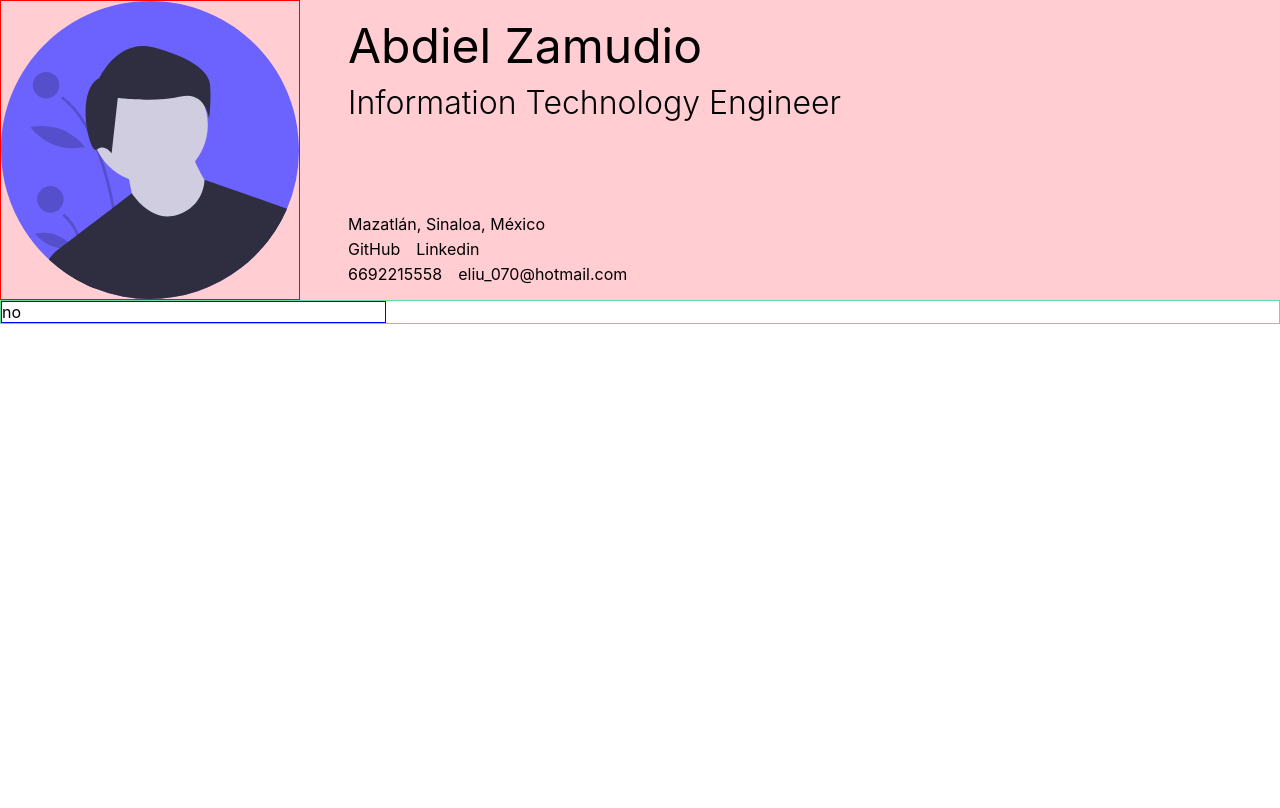
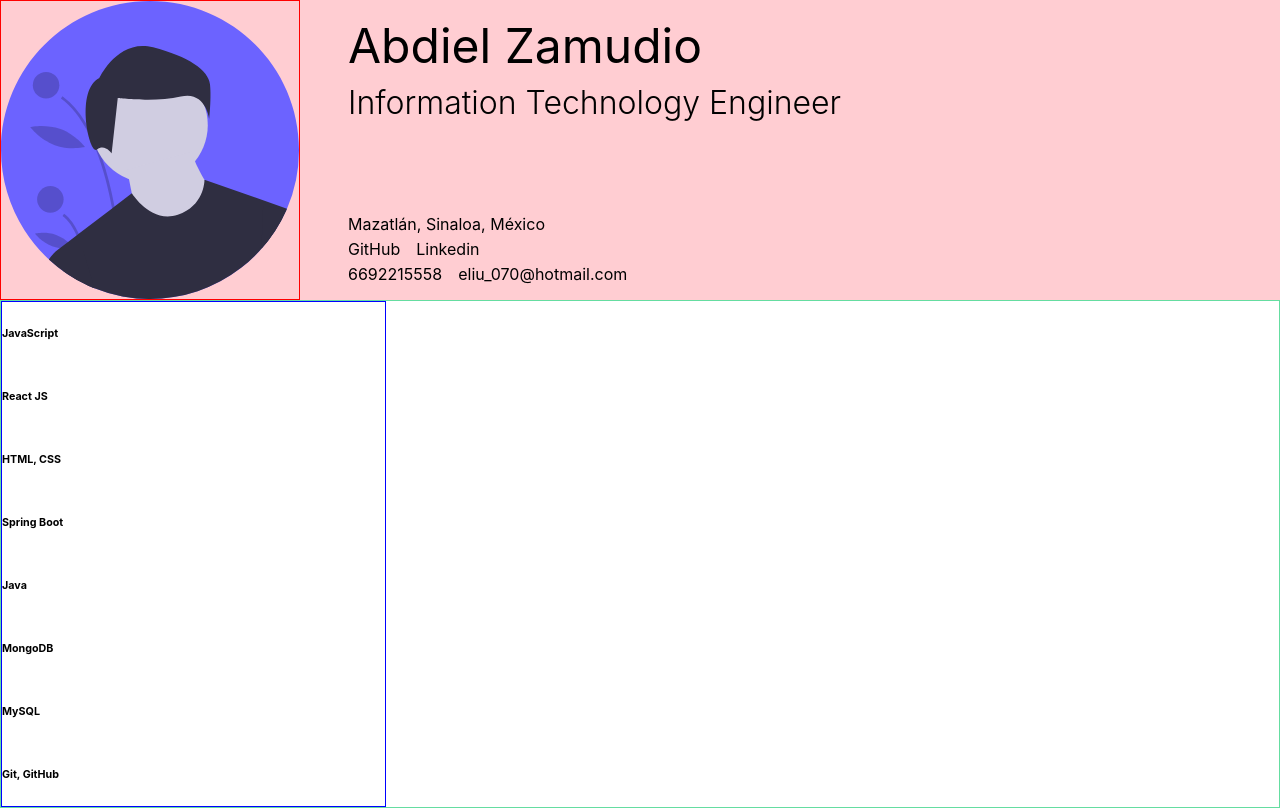
Before and after one commit to eliuabdiel/resume-maker, a React (Create React App) app: page / in a window 1280 px wide. Built offline with nearby package versions, Linux system fonts and the light colour scheme.

Commit message:
added SkillList component and his child Skill component

```diff
--- a/src/App.tsx
+++ b/src/App.tsx
@@ -1,7 +1,7 @@
 import React from 'react';
 import { Body } from './components/body/Body';
 import { Header } from './components/header/Header';
-import { Skills } from './components/skillsList/SkillsList';
+import { SkillsList } from './components/skillsList/SkillsList';
 import avatar from './img/avatar-default.svg'
 const resumeContent = {
   personalInformation: {
@@ -12,11 +12,45 @@ const resumeContent = {
     country: "México",
     github: "https://github.com/eliuabdiel",
     linkedin: "https://www.linkedin.com/in/abdiel-zamudio/",
-    number: 6692215558,
+    number: "6692215558",
     email: "eliu_070@hotmail.com"
   },
   HeaderBackgroundColor: "#ffcdd2",
-  profileUrlImg: avatar
+  profileUrlImg: avatar,
+  skills: [
+    {
+      name: "JavaScript",
+      level: 90,
+    },
+    {
+      name: "React JS",
+      level: 80,
+    },
+    {
+      name: "HTML, CSS",
+      level: 80,
+    },
+    {
+      name: "Spring Boot",
+      level: 60,
+    },
+    {
+      name: "Java",
+      level: 70,
+    },
+    {
+      name: "MongoDB",
+      level: 60,
+    },
+    {
+      name: "MySQL",
+      level: 60,
+    },
+    {
+      name: "Git, GitHub",
+      level: 70,
+    }
+  ]
 }
 
 const App: React.FC = () => {
@@ -30,7 +64,9 @@ const App: React.FC = () => {
       imgUrl={resumeContent.profileUrlImg}
     />
     <Body>
-      <Skills></Skills>
+      <SkillsList
+        skills={resumeContent.skills}
+      />
     </Body>
     </>
   )
--- /dev/null
+++ b/src/components/skill/Skill.tsx
@@ -0,0 +1,14 @@
+import React from 'react'
+interface Props {
+  name?:string;
+  level?:number;
+}
+
+export const Skill:React.FC<Props> = ({name, level}) => {
+  return (
+    <div>
+      <h6>{ name }</h6>
+      <h6>{ level }</h6>
+    </div>
+  )
+}
--- a/src/components/skillsList/SkillsList.tsx
+++ b/src/components/skillsList/SkillsList.tsx
@@ -1,28 +1,42 @@
 import React from 'react'
+import { Skill } from '../skill/Skill'
 import style from './SkillsList.module.css'
 
-interface Skill {
+interface Skills {
   name?: string;
   level?: number;
 }
 
 interface Props {
-  skills?: Skill;
+  skills?: Skills[];
   color?: string;
   showSkillLevel?: boolean;
 }
 
-export const Skills:React.FC<Props> = ({skills,color,showSkillLevel}) => {
-
+export const SkillsList:React.FC<Props> = ({skills,color,showSkillLevel}) => {
+  console.log(skills)
   if (showSkillLevel)
     return (
       <div className={style.skills}>
-       si
+       {skills &&
+        skills.map( skill => {
+          return (<Skill
+                    name={skill.name}
+                    level={skill.level}
+                  />)
+        }
+        )}
       </div>
     )
   return (
     <div className={style.skills}>
-      no
+      {skills &&
+        skills.map( skill => {
+          return (<Skill
+                    name={skill.name}
+                  />)
+        }
+        )}
     </div>
   )
 
```
Also changed, not shown: src/components/skill/Skill.module.css (added).
